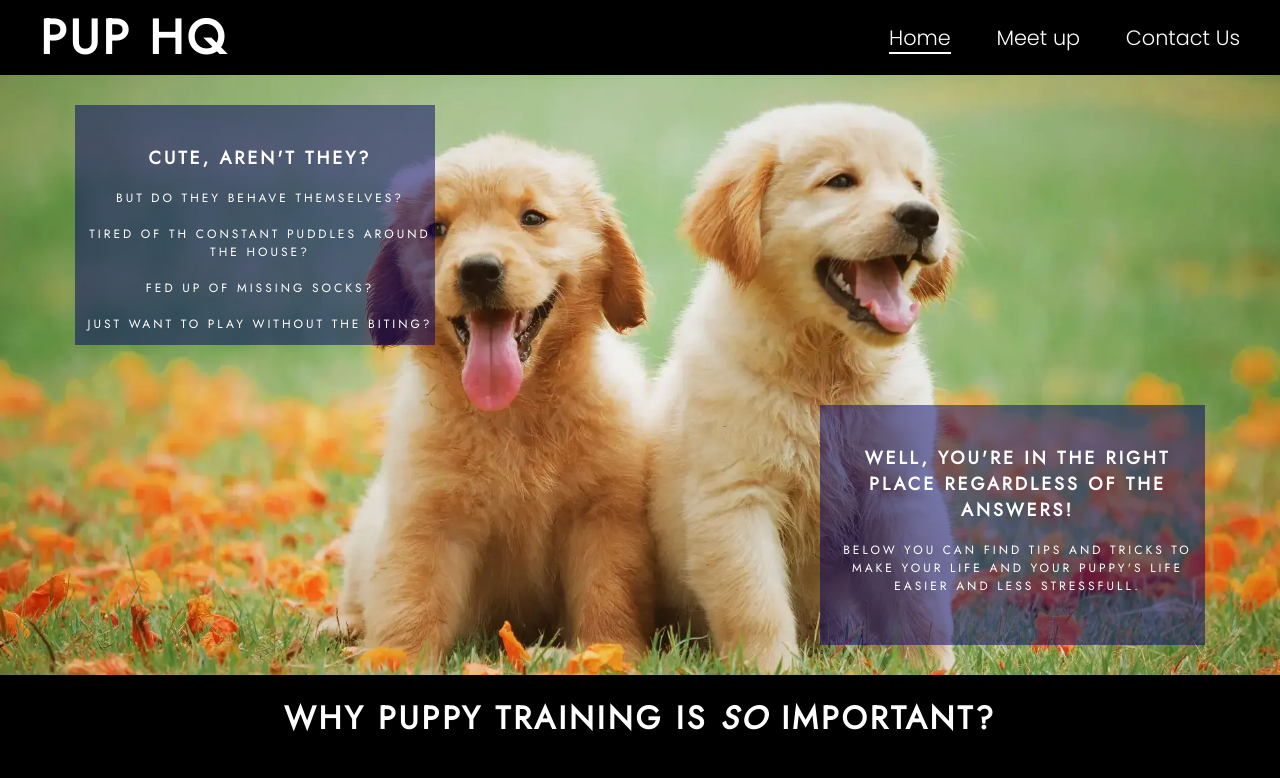
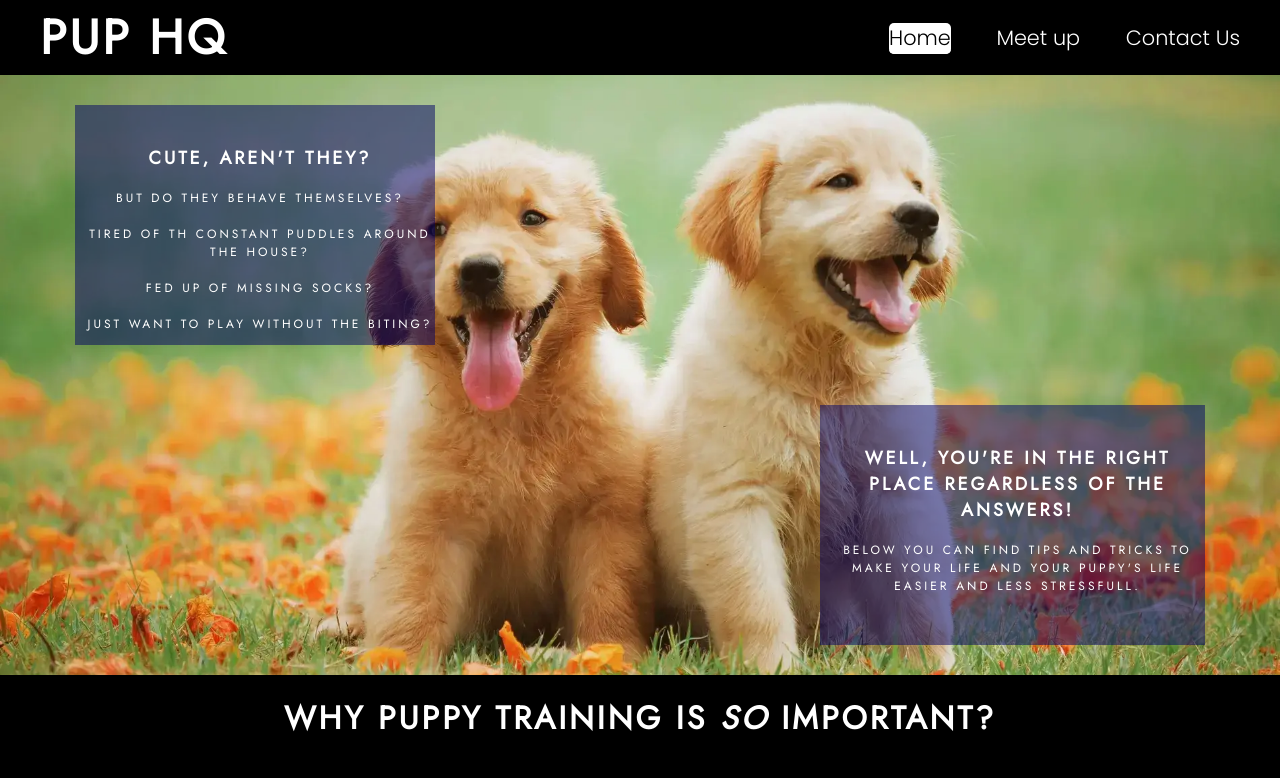
Before and after one commit to Antonyeaster/pup-hq, a plain HTML site: page index.html in a window 1280 px wide. In both pictures the pointer is over the link "Home". Shown: the top 778 px of the page. Drawn offline with Linux system fonts and the light colour scheme.

Commit message:
Add hover border style to header links

```diff
--- a/assets/css/style.css
+++ b/assets/css/style.css
@@ -65,6 +65,9 @@ h2 {
 
 #page-links a:hover {
     border-bottom: 2px solid #fff;
+    background: #fff;
+    color: #000;
+    border-radius: 5px;
 }
 
 .open {
```
